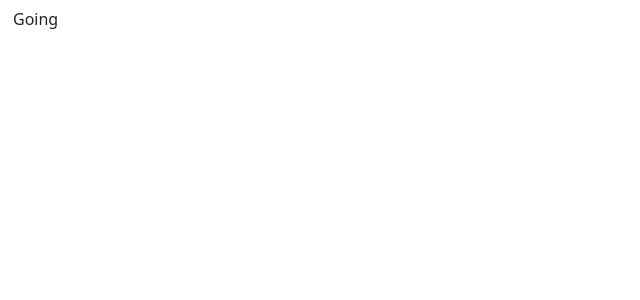
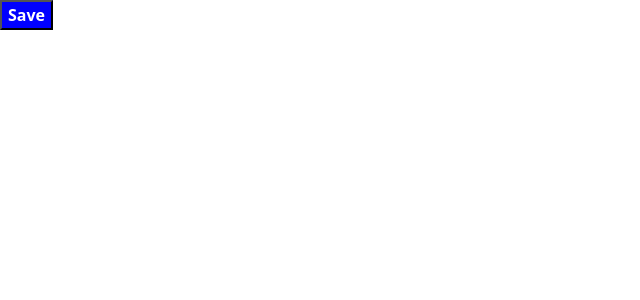
Before and after one commit to fbozas/angular-app, an Angular app: page / in a window 1280 px wide. Shown: the top 300 px of the page, without its empty margins (0-640 px from the left). Built offline with nearby package versions, Linux system fonts and the light colour scheme.

Commit message:
Directives (ngStyle)

```diff
--- a/src/app/app.component.html
+++ b/src/app/app.component.html
@@ -1,8 +1,8 @@
-<button class="btn"
-    [ngClass]="{
-        'btn-default': !isGoingToGig,
-        'btn-primary': isGoingToGig
-    }"
-    (click)="onClick()">
-    Going
+<button
+    [ngStyle]="{
+        'backgroundColor': canSave ? 'blue': 'grey',
+        'color': canSave ? 'white' : 'black',
+        'fontWeight': canSave ? 'bold' : 'normal'
+    }">
+    Save
 </button>
--- a/src/app/app.component.ts
+++ b/src/app/app.component.ts
@@ -6,9 +6,5 @@ import { Component } from '@angular/core';
   styleUrls: ['./app.component.css']
 })
 export class AppComponent {
-  isGoingToGig = false;
-
-  onClick(){
-    this.isGoingToGig = !this.isGoingToGig;
-  }
+  canSave = true;
 }
```
